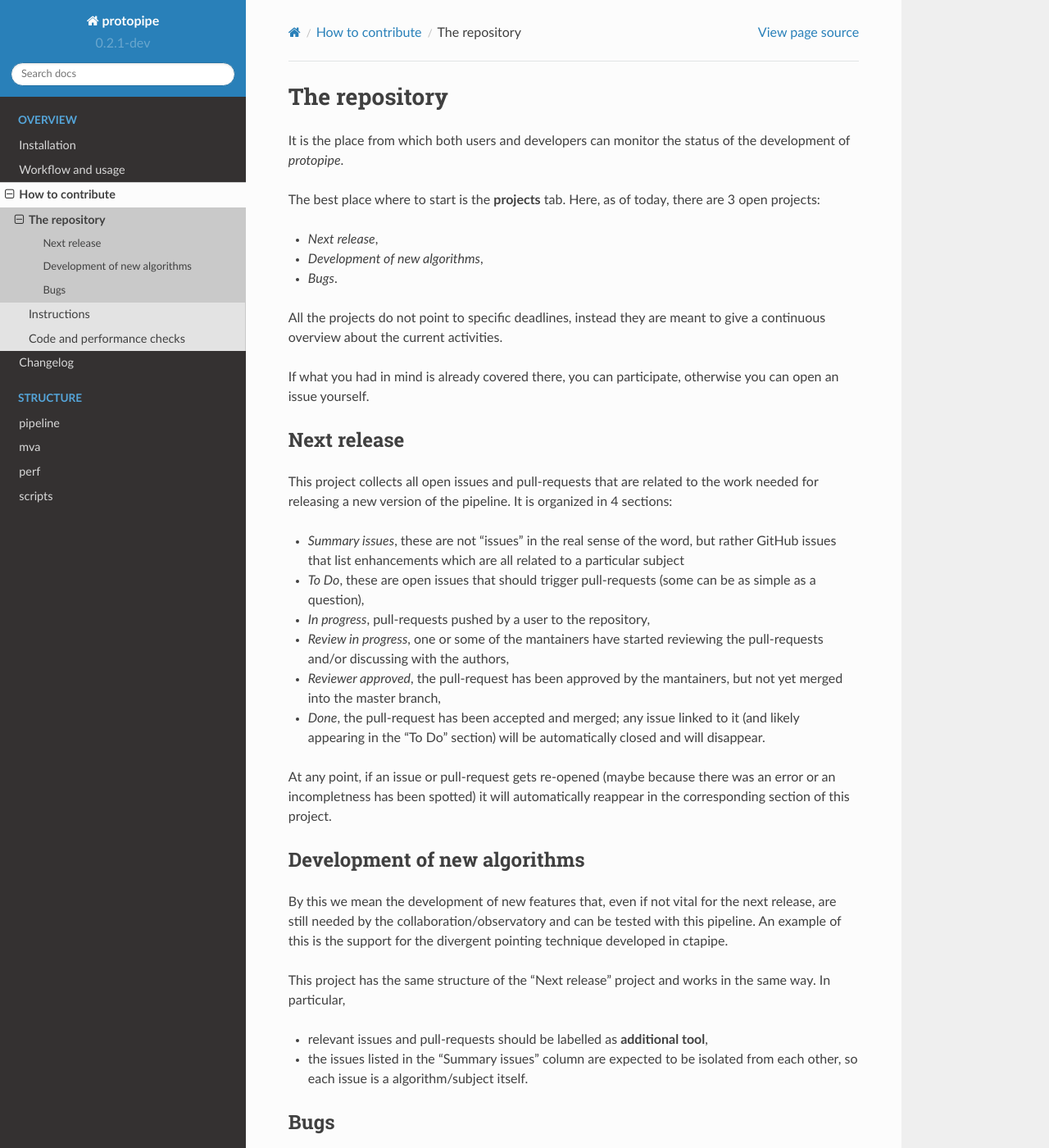
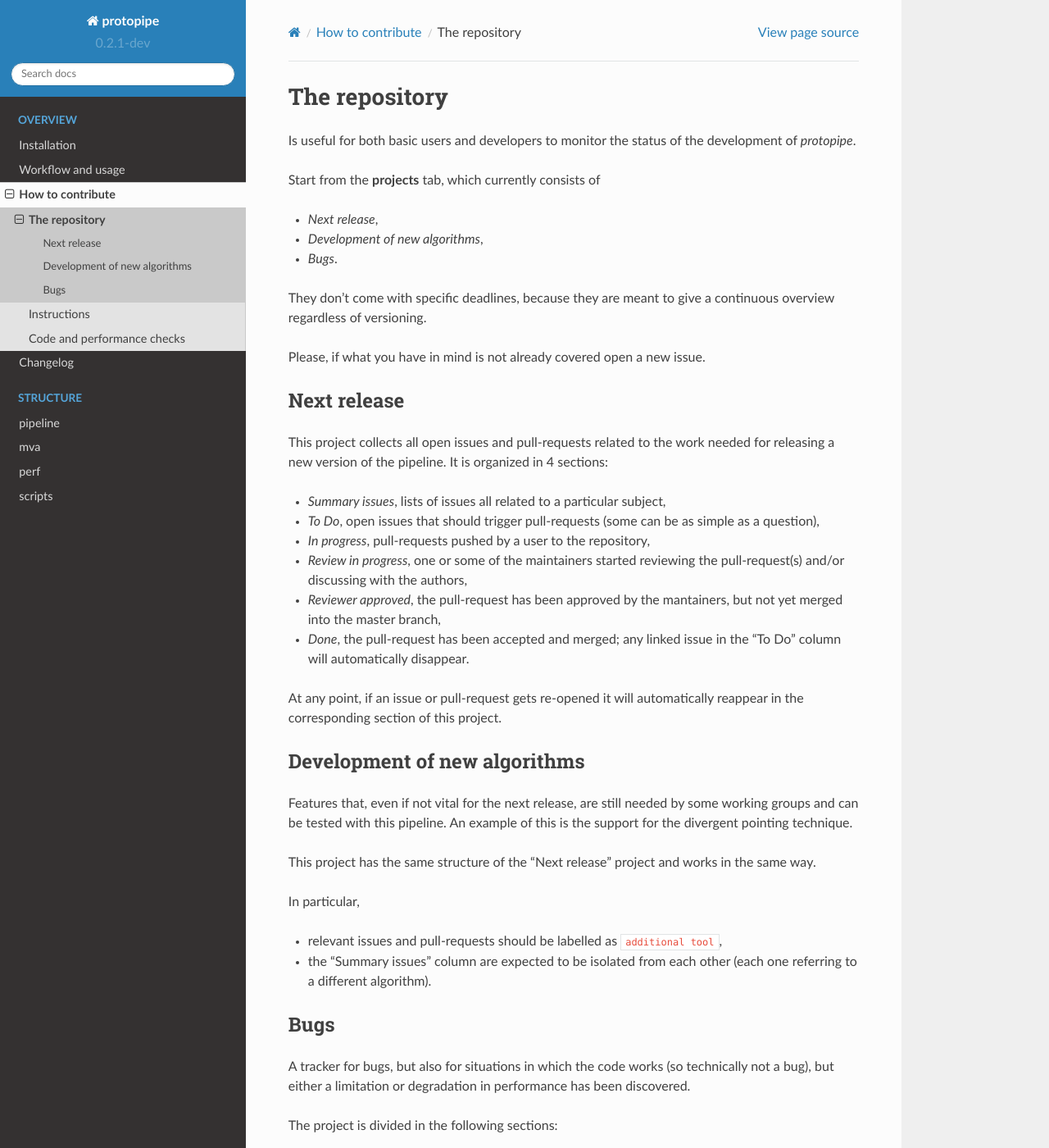
Before and after one commit to cta-observatory/protopipe, a Sphinx documentation site: the page built from docs/contribute/gitrepo.rst, in a window 1280 px wide and 1400 px high. Shown: the whole window at 82% size. Built offline with Sphinx 7.4.7 and the Read the Docs theme 2.0.0, drawn with Linux system fonts in a browser that asks for light colours; pages that are not in the unit, such as notebooks, are missing from menus; some of the changed text lies outside the part shown.

Commit message:
General updates.

```diff
--- a/docs/contribute/gitrepo.rst
+++ b/docs/contribute/gitrepo.rst
@@ -3,70 +3,67 @@
 The repository
 ==============
 
-It is the place from which both users and developers can monitor the
-status of the development of *protopipe*.
+Is useful for both basic users and developers to monitor the status of the
+development of *protopipe*.
 
-The best place where to start is the **projects** tab.
-Here, as of today, there are 3 open projects:
+Start from the **projects** tab, which currently consists of
 
 - *Next release*,
 - *Development of new algorithms*,
 - *Bugs*.
 
-All the projects do not point to specific deadlines, instead they are meant to
-give a continuous overview about the current activities.
+They don't come with specific deadlines, because they are meant to
+give a continuous overview regardless of versioning.
 
-If what you had in mind is already covered there, you can participate,
-otherwise you can open an issue yourself.
+Please, if what you have in mind is not already covered open a new issue.
 
 Next release
 ------------
 
-This project collects all open issues and pull-requests that are related to the
+This project collects all open issues and pull-requests related to the
 work needed for releasing a new version of the pipeline.
 It is organized in 4 sections:
 
-- *Summary issues*, these are not "issues" in the real sense of the word,
-  but rather GitHub issues that list enhancements which are all related to a particular subject
-- *To Do*, these are open issues that should trigger pull-requests (some can be as simple as a question),
+- *Summary issues*, lists of issues all related to a particular subject,
+- *To Do*, open issues that should trigger pull-requests (some can be as simple as a question),
 - *In progress*, pull-requests pushed by a user to the repository,
-- *Review in progress*, one or some of the mantainers have started reviewing
-  the pull-requests and/or discussing with the authors,
+- *Review in progress*, one or some of the maintainers started reviewing
+  the pull-request(s) and/or discussing with the authors,
 - *Reviewer approved*, the pull-request has been approved by the mantainers,
   but not yet merged into the master branch,
-- *Done*, the pull-request has been accepted and merged; any issue linked to it
-  (and likely appearing in the "To Do" section) will be automatically closed and will disappear.
+- *Done*, the pull-request has been accepted and merged; any linked issue
+  in the "To Do" column will automatically disappear.
 
-At any point, if an issue or pull-request gets re-opened (maybe because there was
-an error or an incompletness has been spotted) it will automatically reappear
-in the corresponding section of this project.
+At any point, if an issue or pull-request gets re-opened it will automatically
+reappear in the corresponding section of this project.
 
 Development of new algorithms
 -----------------------------
 
-By this we mean the development of new features that, even if not vital for the
-next release, are still needed by the collaboration/observatory and can be
+Features that, even if not vital for the
+next release, are still needed by some working groups and can be
 tested with this pipeline.
-An example of this is the support for the divergent pointing technique developed
-in ctapipe.
+An example of this is the support for the divergent pointing technique.
 
 This project has the same structure of the "Next release" project and works in
-the same way. In particular,
+the same way.
 
-- relevant issues and pull-requests should be labelled as **additional tool**,
-- the issues listed in the "Summary issues" column are expected to
-  be isolated from each other, so each issue is a algorithm/subject itself.
+In particular,
+
+- relevant issues and pull-requests should be labelled as ``additional tool``,
+- the "Summary issues" column are expected to
+  be isolated from each other (each one referring to a different algorithm).
 
 Bugs
 ----
 
-This is meant to be a tracker for bugs, but also for situations in which
-the code works (so technically not a bug), but either we discovered a limitation
-in performance or this has degraded for an unkown reason.
+A tracker for bugs, but also for situations in which
+the code works (so technically not a bug), but either a limitation or degradation
+in performance has been discovered.
 
 The project is divided in the following sections:
 
-- *Needs triage*, collects all open issues tagged either **bug** or **wrong behaviour**
+- *Needs triage*, collects all open issues labelled either ``bug`` or ``wrong behaviour``
   that have not been classified by priority,
 - *High priority*, open issues that previously needed triage, but that have been
   recognized to be fatal or urgent,
--- a/docs/index.rst
+++ b/docs/index.rst
@@ -14,8 +14,6 @@ but since Sep 23, 2019 is also open for development by other members of the CTA
 
 The code is hosted in a `GitHub repository <https://github.com/cta-observatory/protopipe>`__, to
 which this documentation is linked.
-The API documentation gets automatically updated as soon as a new contribution
-gets accepted and merged into the public code.
 
 .. warning::
   This is not yet stable code, so expect large and rapid changes.
```
Also changed, not shown: docs/contribute/beforepushing.rst (+8 -9 lines), docs/contribute/instructions.rst (+35 -36 lines).
